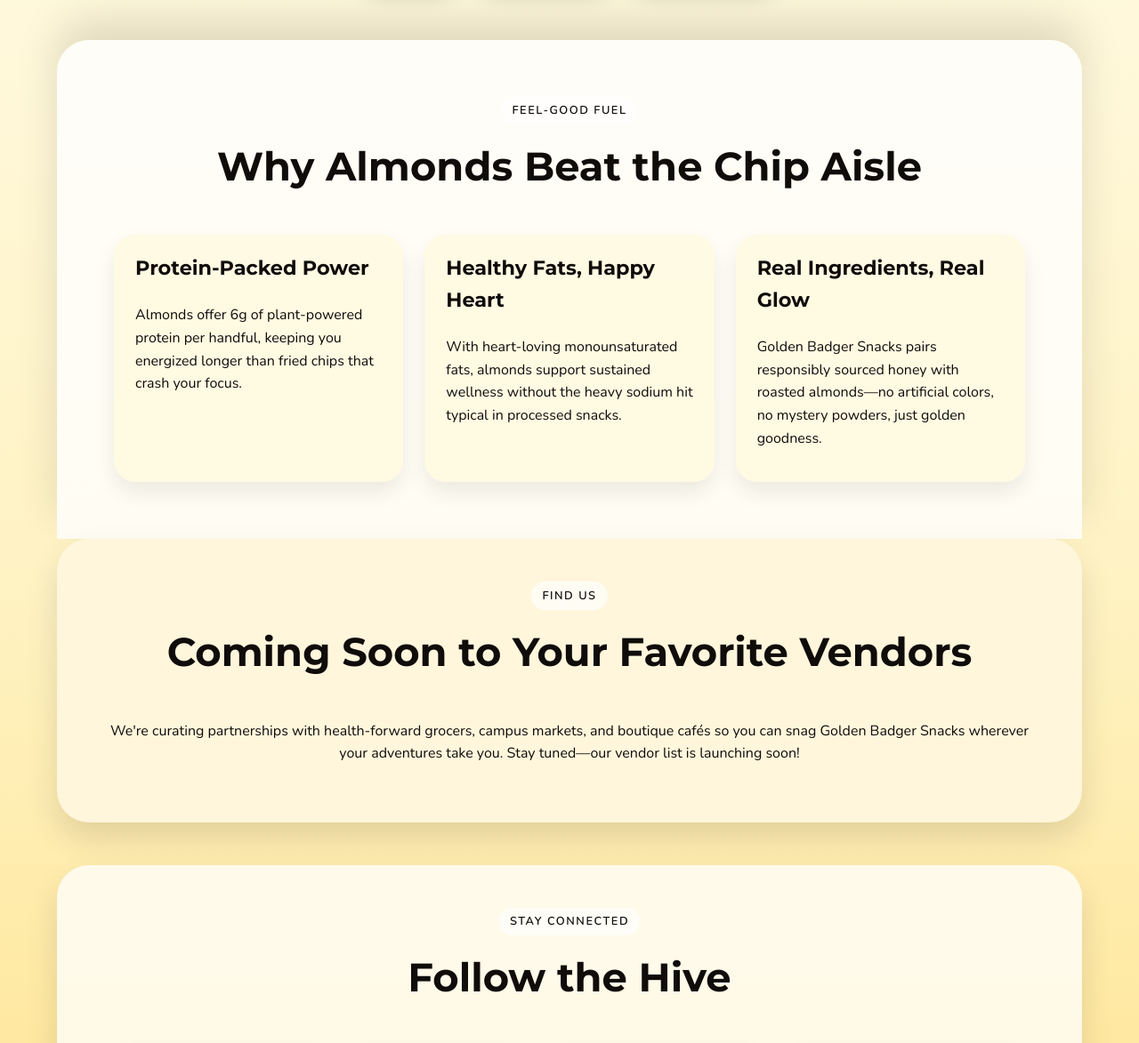
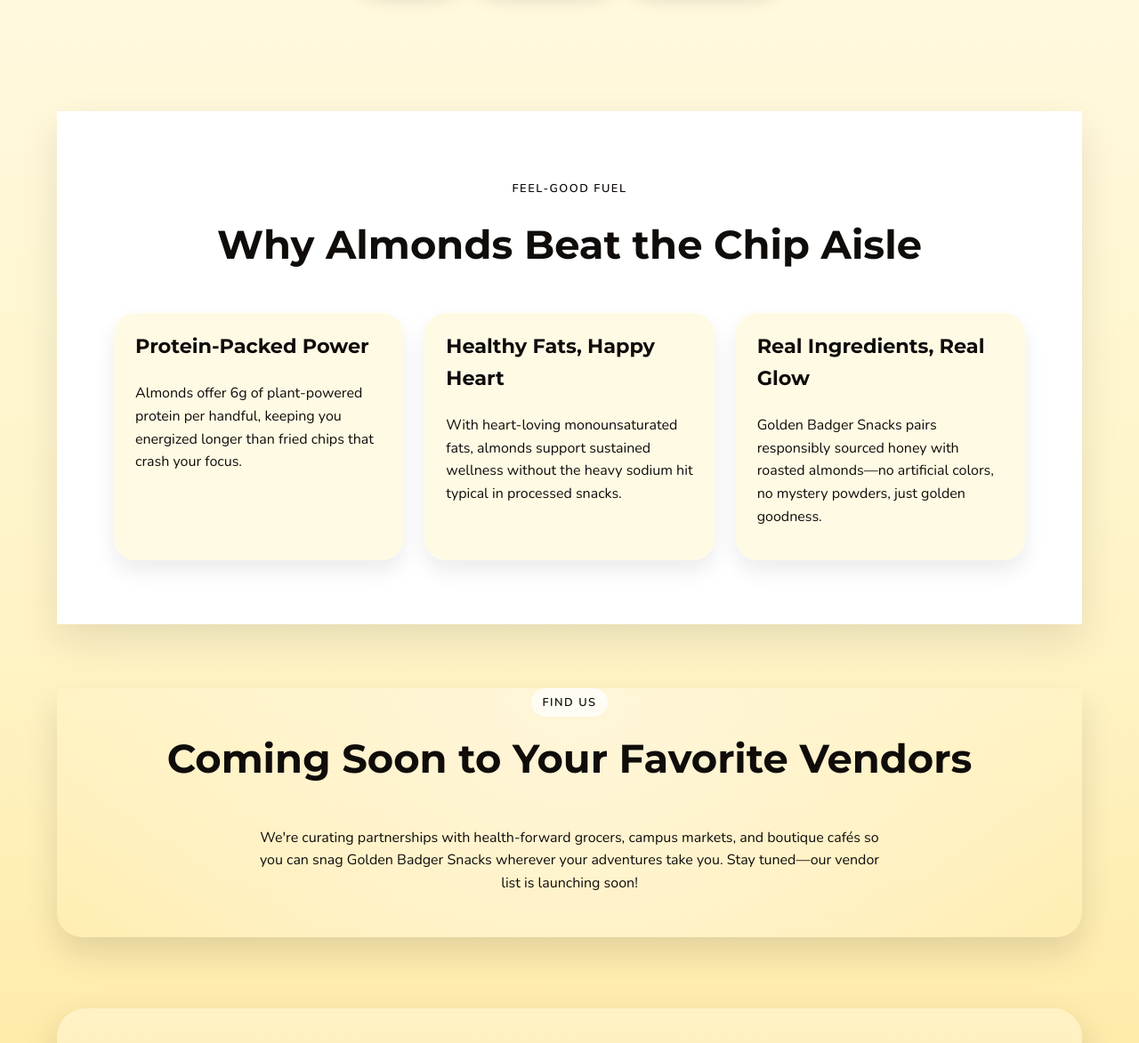
Before and after one commit to MrAntivity/goldenbadgersnacks, a plain HTML site: page index.html in a window 1280 px wide. Shown: the part 670-1843 px from the top of the page at 89% size. Drawn offline with nearby package versions, Linux system fonts and the light colour scheme.

Commit message:
Simplify health section styling

```diff
--- a/styles.css
+++ b/styles.css
@@ -159,10 +159,11 @@
 }
 
 .health {
-  background: rgba(255, 255, 255, 0.8);
-  border-radius: 36px 36px 0 0;
-  padding: clamp(2rem, 6vw, 4rem);
-  box-shadow: 0 -24px 48px rgba(15, 12, 10, 0.12);
+  margin-top: clamp(3rem, 9vw, 5rem);
+  background: #fff;
+  border-radius: 0;
+  padding: clamp(2.5rem, 6vw, 4.5rem) clamp(2rem, 6vw, 4rem);
+  box-shadow: 0 18px 42px rgba(15, 12, 10, 0.1);
 }
 
 .health-grid {
@@ -189,6 +190,28 @@
   margin-top: 0;
   font-family: 'Montserrat', sans-serif;
   font-size: 1.4rem;
+}
+
+.landing-main .vendors {
+  margin-top: clamp(2.5rem, 8vw, 4.5rem);
+  padding: 0 clamp(0.5rem, 4vw, 1.5rem) clamp(2rem, 6vw, 3rem);
+  text-align: center;
+  background: radial-gradient(circle at top, rgba(255, 246, 220, 0.9), rgba(255, 210, 110, 0));
+  border-radius: 0 0 28px 28px;
+}
+
+.landing-main .vendors p {
+  max-width: 720px;
+  margin: 0 auto;
+}
+
+.landing-main .socials {
+  margin-top: clamp(3rem, 9vw, 5rem);
+  padding: clamp(2rem, 6vw, 3.5rem) clamp(1rem, 5vw, 2.5rem) clamp(3rem, 7vw, 4rem);
+  background: rgba(255, 255, 255, 0.28);
+  border-radius: 32px;
+  backdrop-filter: blur(6px);
+  box-shadow: 0 18px 42px rgba(15, 12, 10, 0.16);
 }
 
 .subpage-hero {
```
